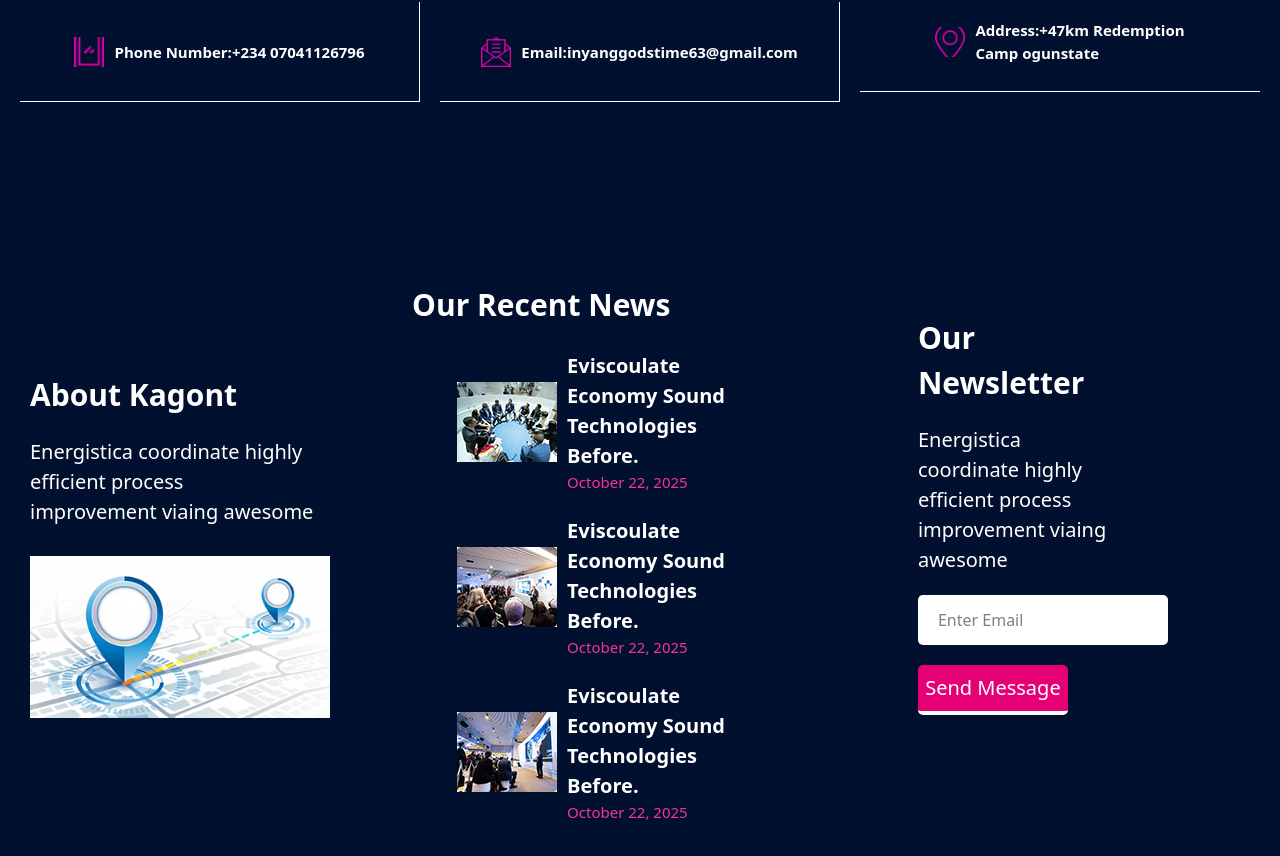
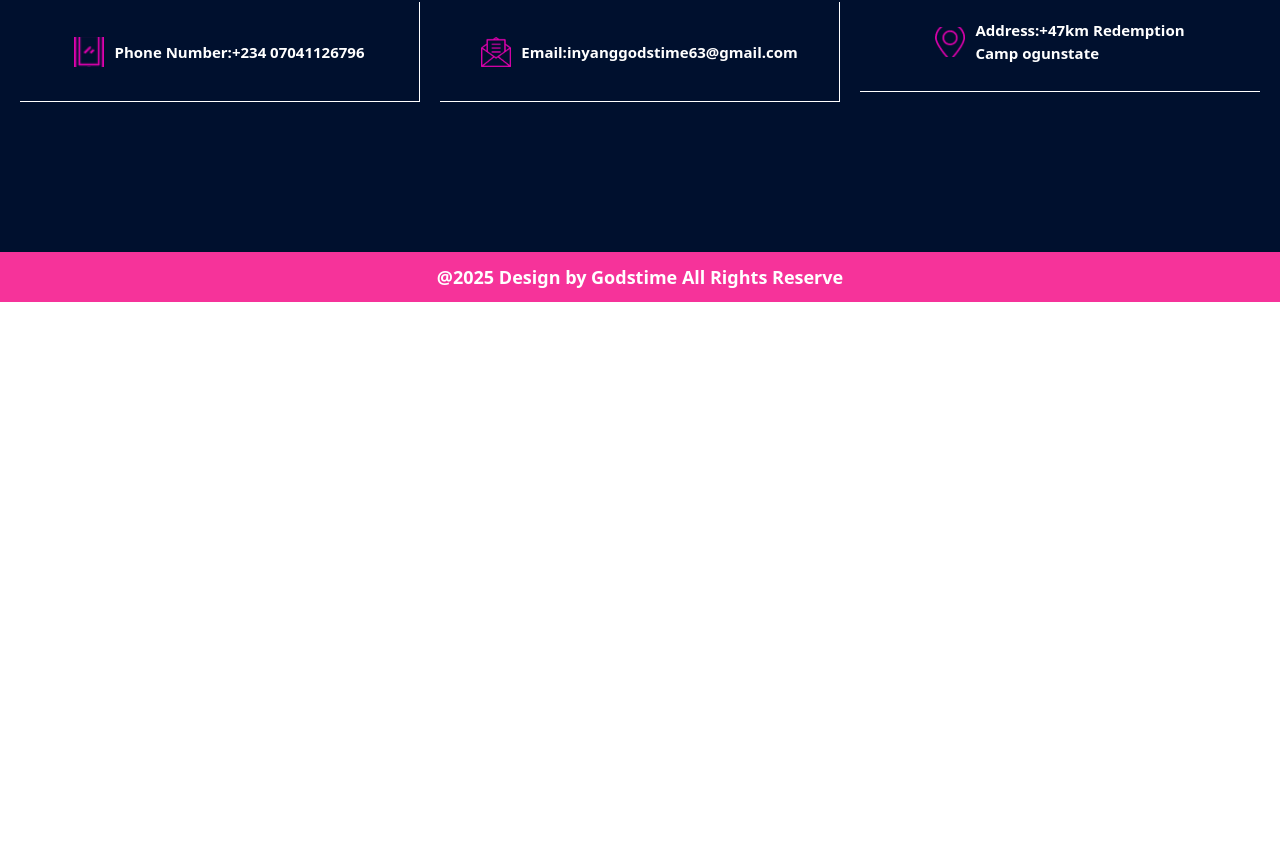
Before and after one commit to Godstimemoses555/Event-site, a React (Vite) app: page /contact in a window 1280 px wide. Shown: the part 1714-2570 px from the top of the page. After the commit the page ends 2016 px from the top, so only its background shows below. Built offline with nearby package versions, Linux system fonts and the light colour scheme.

Commit message:
added a footer to the contact page and commented composec3

```diff
--- a/src/Component/Features.jsx
+++ b/src/Component/Features.jsx
@@ -9,7 +9,7 @@ const Features = () => {
         className="flex items-center justify-center min-h-screen w-full bg-cover bg-center bg-no-repeat px-4"
         style={{ backgroundImage: `url(${sec1img})` }}
       >
-        <div className="flex flex-col items-center w-full max-w-[400px]">
+        <div className="flex flex-col items-center w-full max-w-[700px]">
           <img
             className="w-[80%] sm:w-[300px] md:w-[350px] h-auto object-contain"
             src={roundedimg}
--- a/src/Pages/Contact.jsx
+++ b/src/Pages/Contact.jsx
@@ -5,6 +5,7 @@ import Consec1 from '../Component/Consec1'
 import Navmobile from '../Component/Navmobile'
 import Compsec2 from '../Component/Compsec2'
 import Compsec3 from '../Component/Compsec3'
+import Footerdiv from '../Component/Footerdiv'
 
 const Contact = () => {
   return (
@@ -16,7 +17,8 @@ const Contact = () => {
     <Features/>
     <Consec1/>
     <Compsec2/>
-    <Compsec3/>
+    <Footerdiv/>
+    {/* <Compsec3/> */}
 
     </div>
 
```
